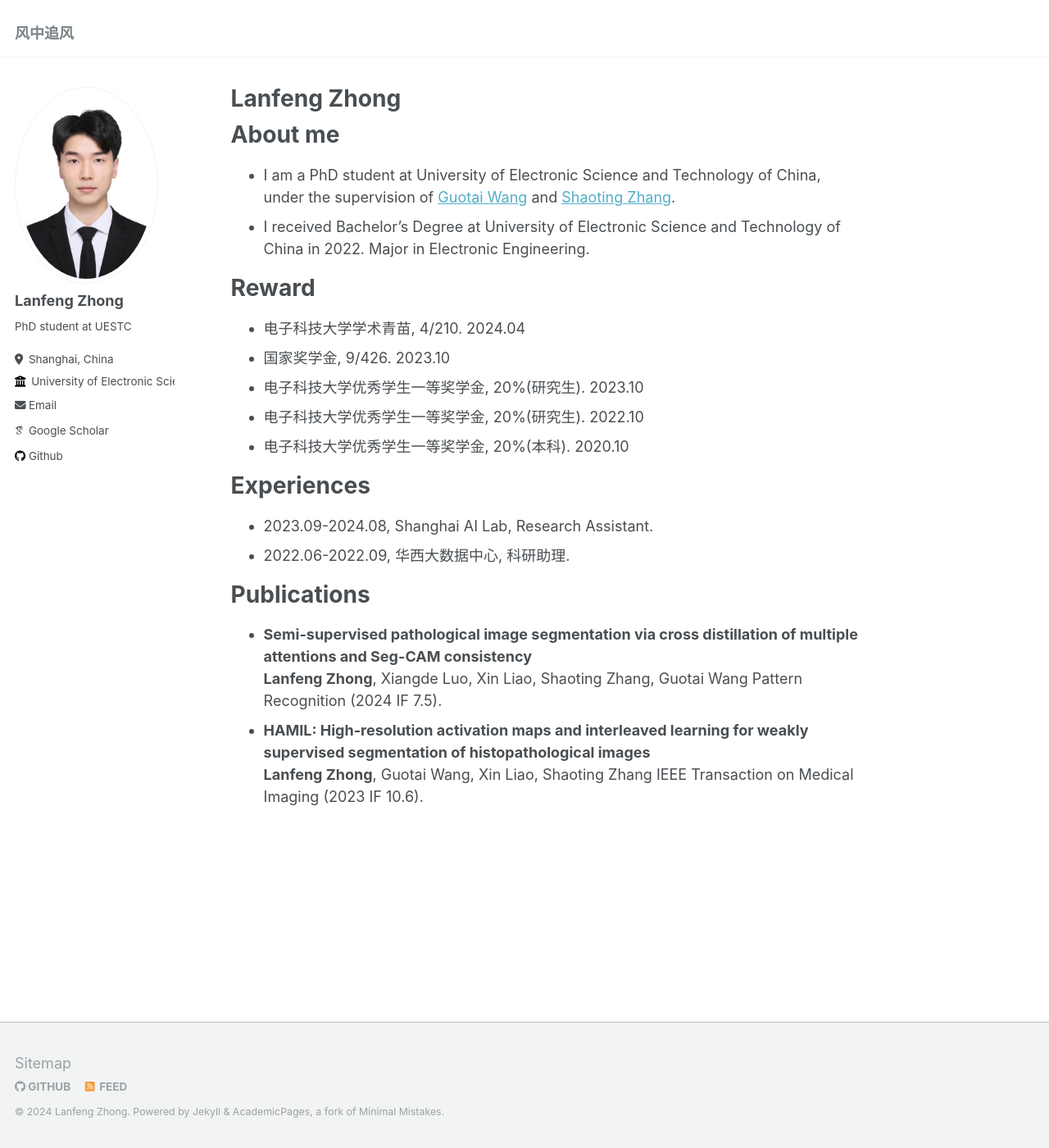
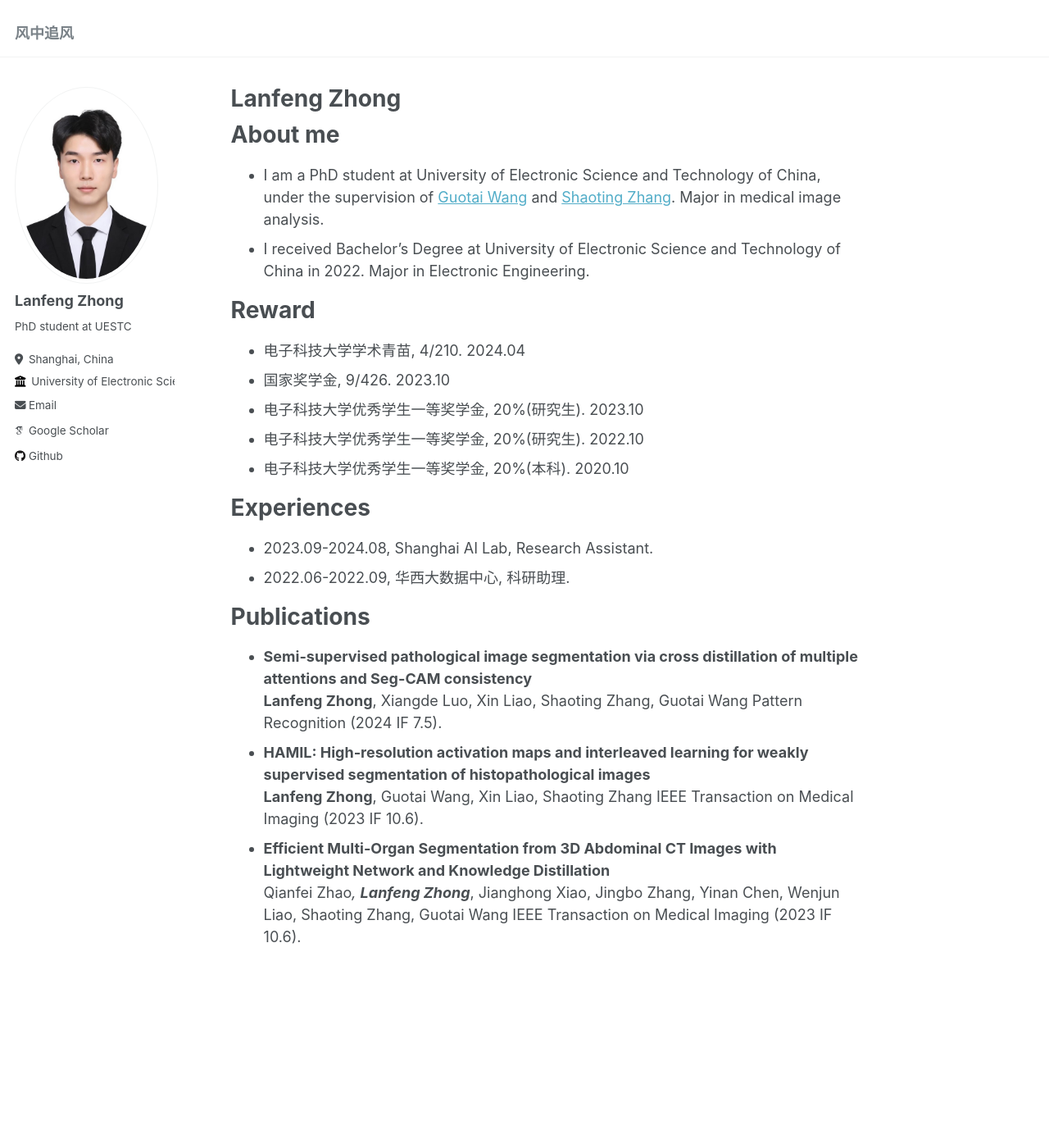
Before and after one commit to lanfz2000/lanfz2000.github.io, a Jekyll site: the page built from _pages/about.md, in a window 1280 px wide and 1400 px high. Shown: the whole window at 82% size. Built offline with Jekyll 4.4.1, drawn with Linux system fonts in a browser that asks for light colours; some web fonts are replaced.

Commit message:
Update about.md

```diff
--- a/_pages/about.md
+++ b/_pages/about.md
@@ -9,7 +9,7 @@ redirect_from:
 
 About me
 ======
-* I am a PhD student at University of Electronic Science and Technology of China, under the supervision of [Guotai Wang](https://scholar.google.com/citations?user=Z2sFN4EAAAAJ&hl=en&oi=ao) and [Shaoting Zhang](https://scholar.google.com/citations?user=oiBMWK4AAAAJ&hl=en).
+* I am a PhD student at University of Electronic Science and Technology of China, under the supervision of [Guotai Wang](https://scholar.google.com/citations?user=Z2sFN4EAAAAJ&hl=en&oi=ao) and [Shaoting Zhang](https://scholar.google.com/citations?user=oiBMWK4AAAAJ&hl=en). Major in medical image analysis.
 * I received Bachelor's Degree at University of Electronic Science and Technology of China in 2022. Major in Electronic Engineering.
 
 # Reward
@@ -30,3 +30,6 @@ Pattern Recognition (2024 IF 7.5).
 - **HAMIL: High-resolution activation maps and interleaved learning for weakly supervised segmentation of histopathological images**
 **Lanfeng Zhong**, Guotai Wang, Xin Liao, Shaoting Zhang
 IEEE Transaction on Medical Imaging (2023 IF 10.6).
+- **Efficient Multi-Organ Segmentation from 3D Abdominal CT Images with Lightweight Network and Knowledge Distillation**
+Qianfei Zhao*, **Lanfeng Zhong***, Jianghong Xiao, Jingbo Zhang, Yinan Chen, Wenjun Liao, Shaoting Zhang, Guotai Wang
+IEEE Transaction on Medical Imaging (2023 IF 10.6).
```
